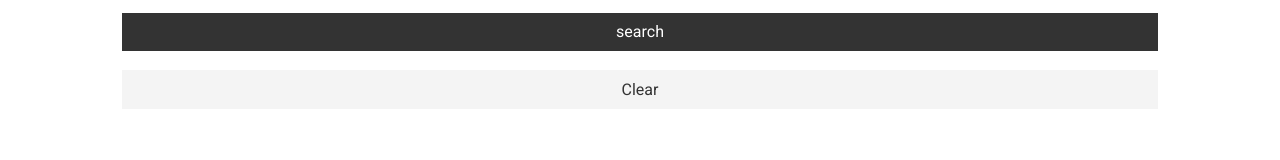
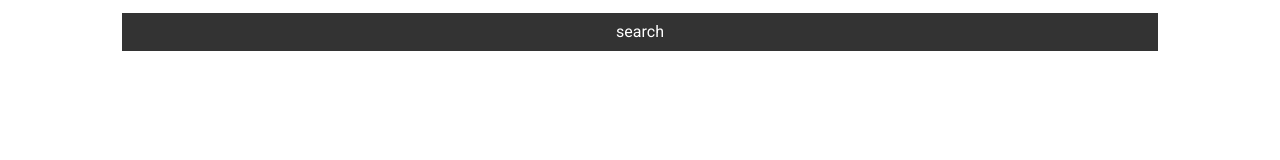
Before and after one commit to SaiChandra2896/GitHub-Finder, a React (Create React App) app: page / in a window 1280 px wide. Shown: the part 139-299 px from the top of the page. Built offline with nearby package versions, Linux system fonts and the light colour scheme.

Commit message:
add clear button and its functionality

```diff
--- a/src/App.js
+++ b/src/App.js
@@ -10,7 +10,8 @@ import './App.css';
 class App extends Component {
   state = {
     users: [],
-    loading: false
+    loading: false,
+    searchedUsers: false
   }
 
 
@@ -37,13 +38,14 @@ class App extends Component {
 
     this.setState({
       users: res.data.items,
-      loading: false
+      loading: false,
+      searchedUsers: true
     })
   }
 
   //clear users from state
   clearInput = () => {
-    this.setState({ users: [], loading: false })
+    this.setState({ users: [], loading: false, searchedUsers: false })
   }
 
   render() {
@@ -51,7 +53,7 @@ class App extends Component {
       <div className='app'>
         <Navbar title='Github Finder' icon='fab fa-github' />
         <div className='container'>
-          <Search searchUsers={this.searchUsers} clearInput={this.clearInput} />
+          <Search searchUsers={this.searchUsers} clearInput={this.clearInput} searchedUsers={this.state.searchedUsers} />
           <Users loading={this.state.loading} users={this.state.users} />
         </div>
 
--- a/src/components/users/Search.js
+++ b/src/components/users/Search.js
@@ -8,7 +8,8 @@ class Search extends Component {
 
     static propTypes = {
         searchUsers: PropTypes.func.isRequired,
-        clearInput: PropTypes.func.isRequired
+        clearInput: PropTypes.func.isRequired,
+        searchedUsers: PropTypes.bool.isRequired
     }
 
     onChange = (e) => this.setState({ [e.target.name]: e.target.value })
@@ -19,8 +20,8 @@ class Search extends Component {
         this.setState({ text: '' })
     }
 
-
     render() {
+        const { searchedUsers } = this.props;
         return (
             <div>
                 <form className='form' onSubmit={this.onSubmit}>
@@ -28,7 +29,7 @@ class Search extends Component {
                         value={this.state.text} onChange={this.onChange} />
                     <input type='submit' value='search' className='btn btn-dark btn-block' />
                 </form>
-                <button className='btn btn-light btn-block' onClick={this.props.clearInput}>Clear</button>
+                {searchedUsers ? <button className='btn btn-light btn-block' onClick={this.props.clearInput}>Clear</button> : null}
             </div>
         )
     }
```
